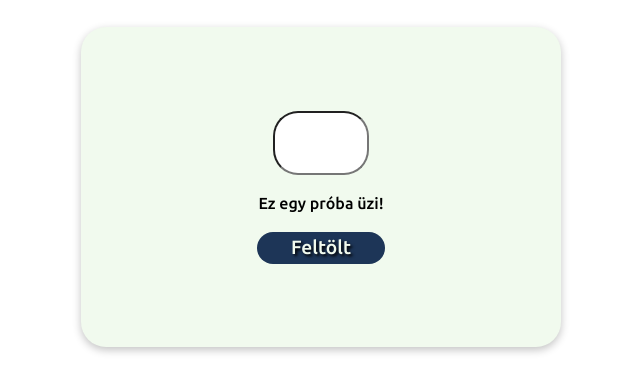
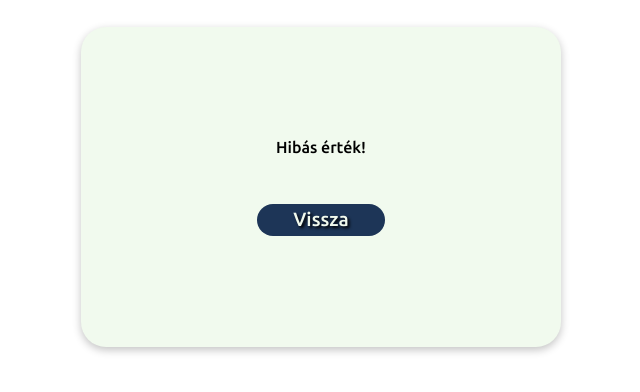
Before and after one commit to mrkocka/Hanyast_kaptal, a plain HTML site: page index.html in a window 1280 px wide. Both pictures are taken after a click on the button "Feltölt". Shown: the part 106-498 px from the top of the page, without its empty margins (319-959 px from the left). Drawn offline with Linux system fonts and the light colour scheme.

Commit message:
kész Js tartalom

```diff
--- a/index.html
+++ b/index.html
@@ -17,7 +17,7 @@
     <h1>Hányast kaptál?</h1>
     <section class="grade-box">
       <input type="number" name="number" id="js-user-number" />
-      <div id="massage-js" class="">Ez egy próba üzi!</div>
+      <div id="massage-js" class="none-style">Hibás érték!</div>
       <div class="navbar">
         <button id="uploaded-button">Feltölt</button>
         <button id="back-button" class="none-style">Vissza</button>
--- a/js/main.js
+++ b/js/main.js
@@ -0,0 +1,42 @@
+//Variabbles
+
+let upButton = document.getElementById("uploaded-button");
+let bacButton = document.getElementById("back-button");
+let numb = document.getElementById("js-user-number");
+let massage = document.getElementById("massage-js");
+
+//Events
+
+upButton.addEventListener("click", congrat);
+
+//Function
+
+function congrat() {
+  numb.classList.add("none-style");
+  upButton.classList.add("none-style");
+  bacButton.classList.remove("none-style");
+  massage.classList.remove("none-style");
+
+  if (numb.value == 5) {
+    massage.innerHTML = "Ügyes vagy Gratulálok!";
+  }
+
+  if (numb.value == 4) {
+    massage.innerHTML = "Egész jó!";
+  }
+
+  if (numb.value == 3) {
+    massage.innerHTML = "Tudsz te ennél jobbat is!";
+  }
+
+  if (numb.value == 2) {
+    massage.innerHTML = "Ez épp hogy megvan!";
+  }
+  if (numb.value == 1) {
+    massage.innerHTML = "Legközelebb sikerül!!";
+  }
+}
+
+bacButton.onclick = function () {
+  location.reload();
+};
```
